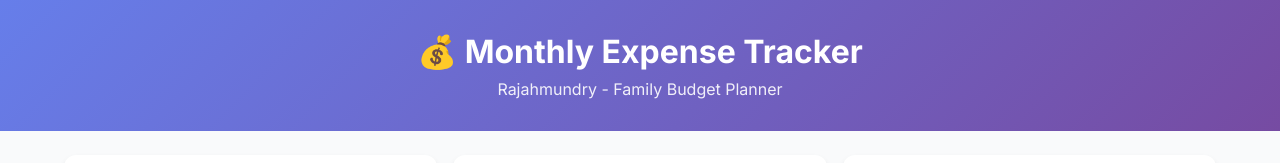
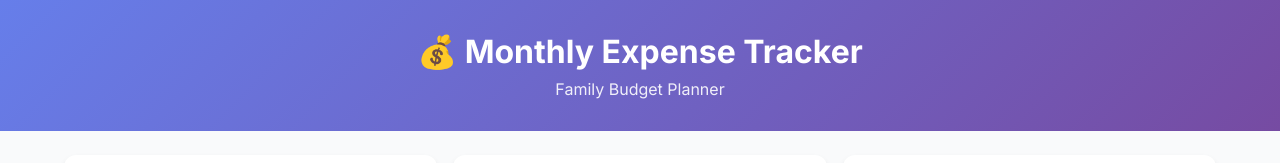
Before and after one commit to johndoe2x/monthlyexpensestracker, a plain HTML site: page index.html in a window 1280 px wide. Shown: the top 163 px of the page. Drawn offline with Linux system fonts and the light colour scheme.

Commit message:
Update index.html

```diff
--- a/index.html
+++ b/index.html
@@ -290,7 +290,7 @@
     <!-- Header -->
     <div class="gradient-bg">
         <h1 class="header-title">💰 Monthly Expense Tracker</h1>
-        <p class="header-subtitle">Rajahmundry - Family Budget Planner</p>
+        <p class="header-subtitle">Family Budget Planner</p>
     </div>
 
     <div class="container">
```
